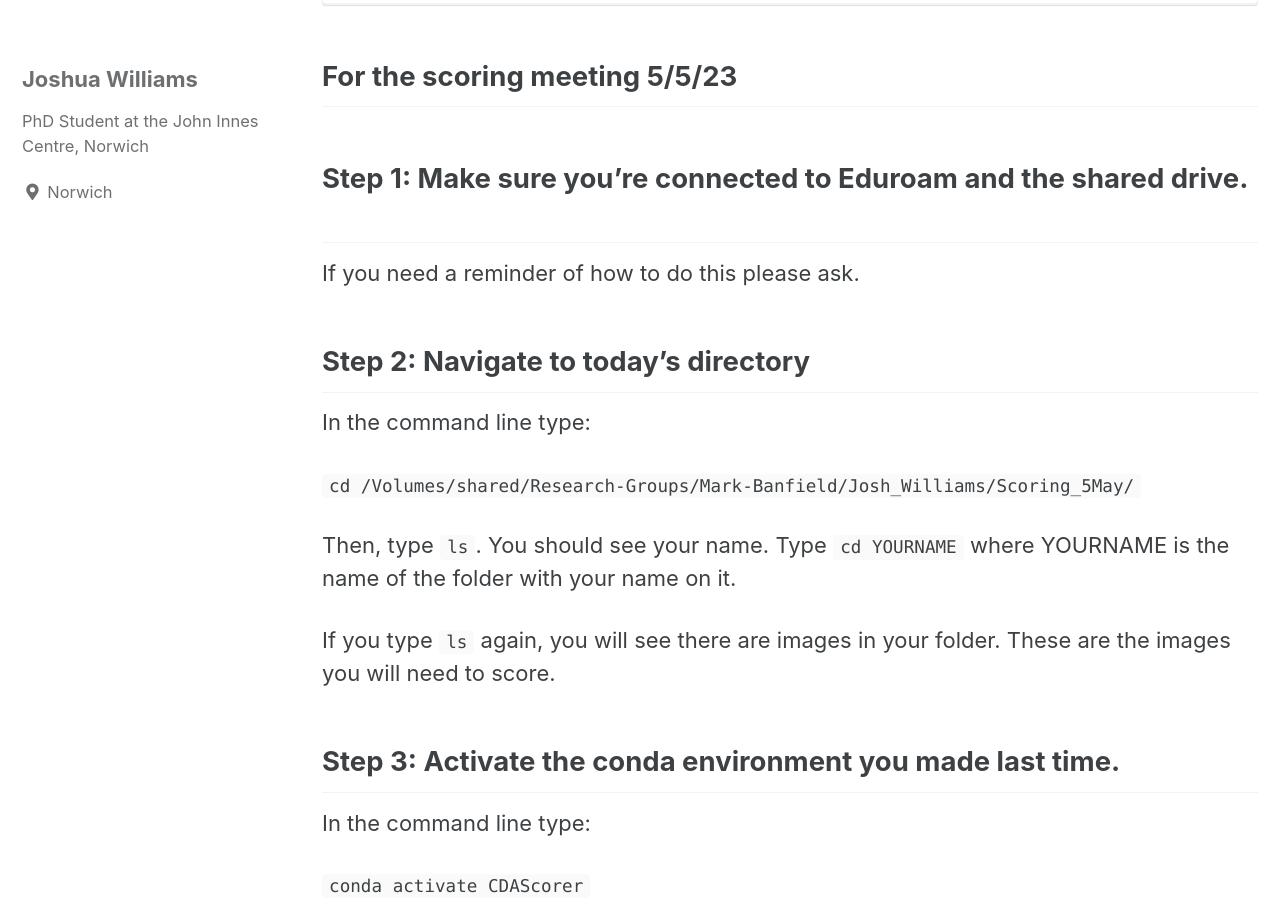
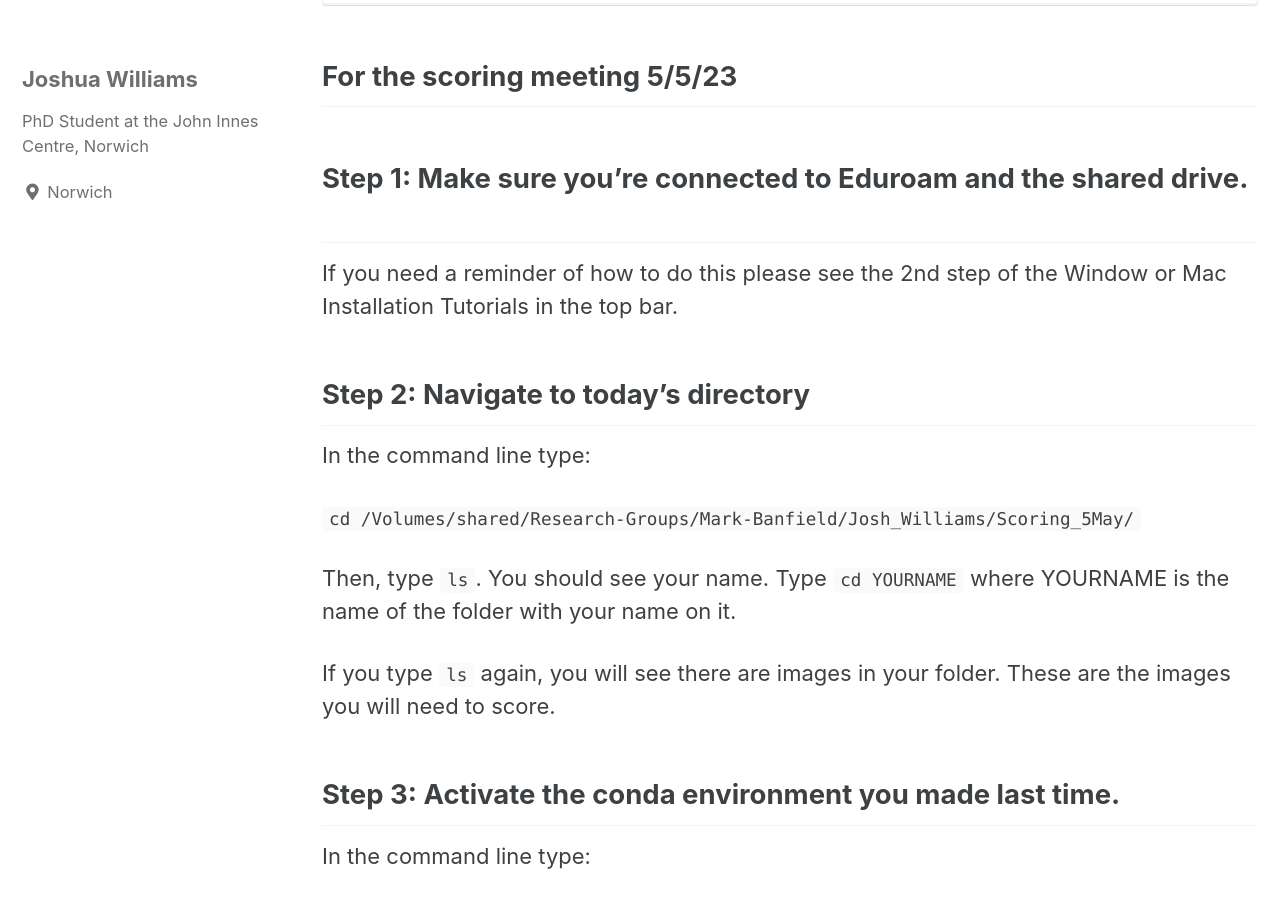
Before and after one commit to joshuandwilliams/CDAScorer, a Jekyll site: the page built from docs/_pages/scoring_meeting.md, in a window 1280 px wide and 900 px high, scrolled down 410 px. Built offline with Jekyll 4.4.1, drawn with Linux system fonts in a browser that asks for light colours; cached includes are drawn as plain includes.

Commit message:
Update scoring_meeting.md

```diff
--- a/docs/_pages/scoring_meeting.md
+++ b/docs/_pages/scoring_meeting.md
@@ -9,7 +9,7 @@ toc: True
 
 ## Step 1: Make sure you're connected to Eduroam and the shared drive.
 
-If you need a reminder of how to do this please ask.
+If you need a reminder of how to do this please see the 2nd step of the Window or Mac Installation Tutorials in the top bar.
 
 ## Step 2: Navigate to today's directory
 
```
